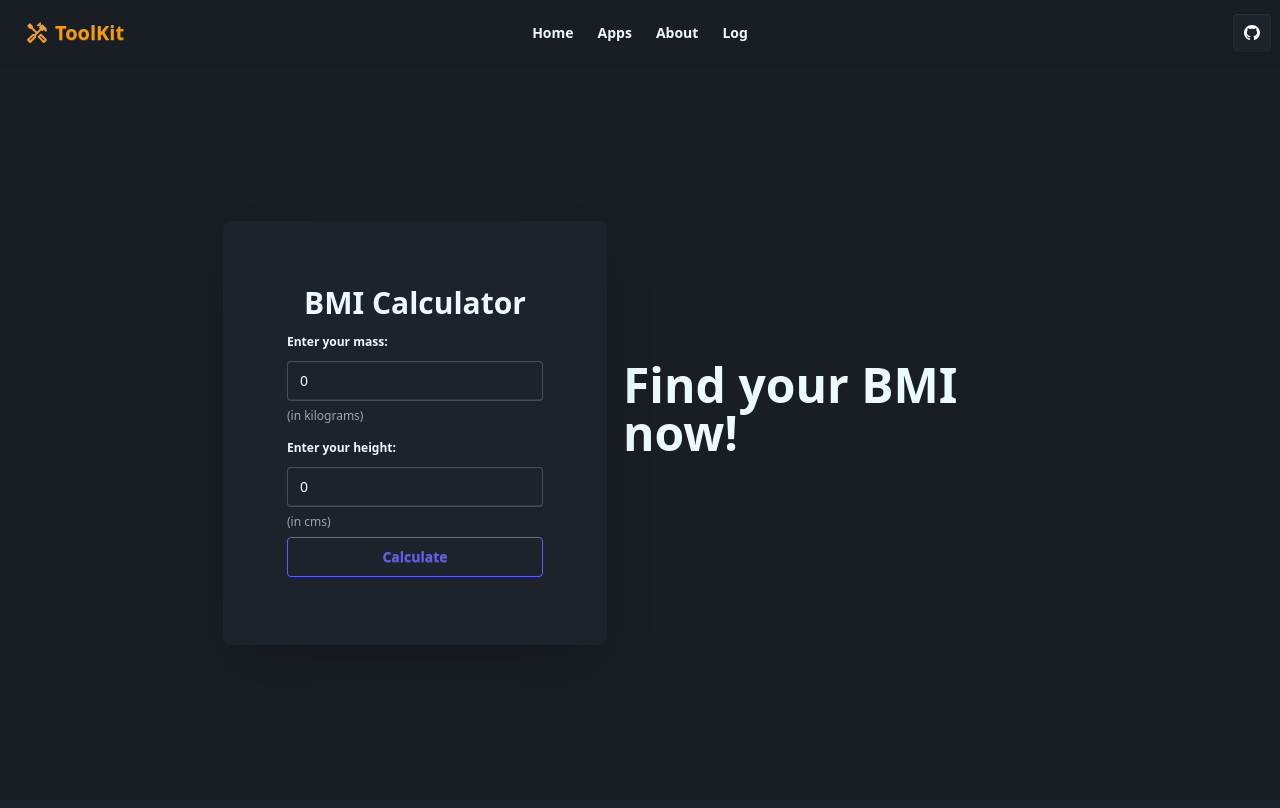
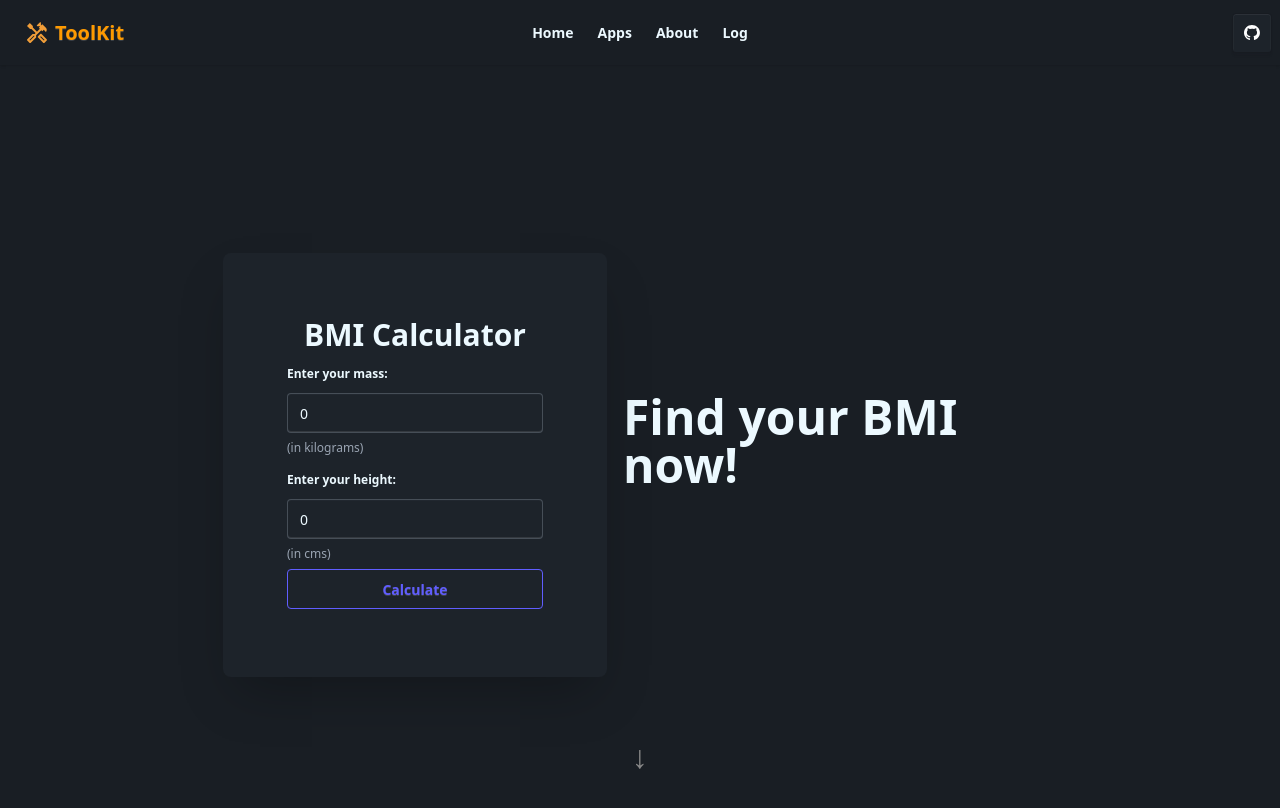
Before and after one commit to emerald-developer/microUtils, a SvelteKit app: page /apps/bmi in a window 1280 px wide. Shown: the top 808 px of the page. Built offline with nearby package versions, Linux system fonts and the light colour scheme; what tailwindcss-motion would draw is missing.

Commit message:
merge frontend

```diff
--- a/src/routes/apps/[app]/bmi.svelte
+++ b/src/routes/apps/[app]/bmi.svelte
@@ -1,19 +1,22 @@
-<script>
+<script lang=ts>
     import Inputs from "$lib/components/inputs.svelte";
+    let mass:number=0,height:number=0,bmi=$state(-1)
 </script>
 
+<div class="h-screen flex flex-col">
     <div class="hero bg-base-200 flex-grow overflow-hidden">
         <div class="hero-content flex-col lg:flex-row-reverse">
           <div class="text-center lg:text-left">
             <h1 class="text-5xl font-bold">Find your BMI now!</h1>
-      <p class="py-6"></p>
+            <p class="py-6">
+
+            </p>
           </div>
-    <div
-      class="card bg-base-100 w-full max-w-sm shrink-0 shadow-2xl motion-translate-y-in-100 motion-duration-1500"
-    >
+          <div class="card bg-base-100 w-full max-w-sm shrink-0 shadow-2xl motion-translate-y-in-100 motion-duration-1500 ">
             <div class="card-body">
-        <Inputs />
+                <Inputs weight={mass} height={height}/>
             </div>
           </div>
         </div>
       </div>
+</div>
```
Lines whose indentation alone changed are shown as unchanged.
